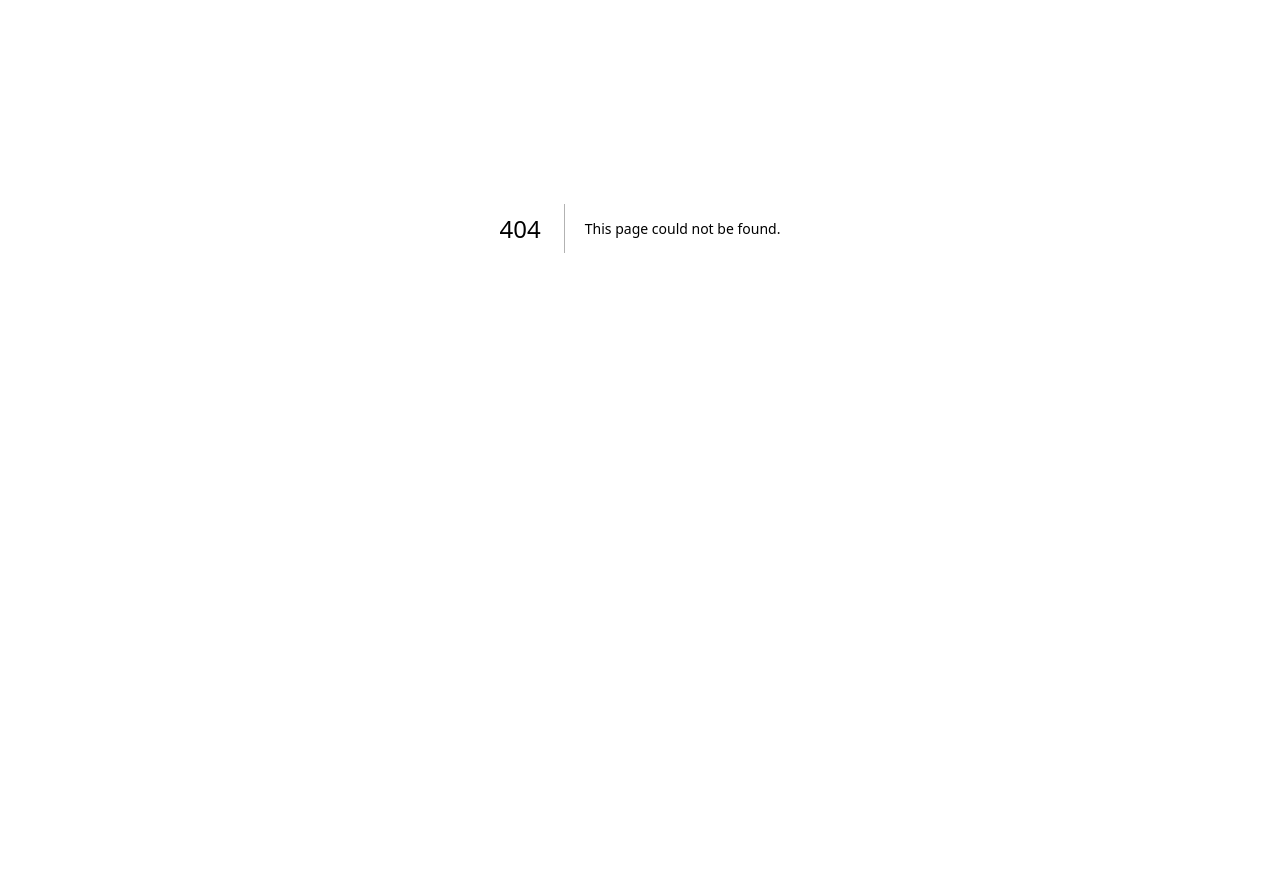
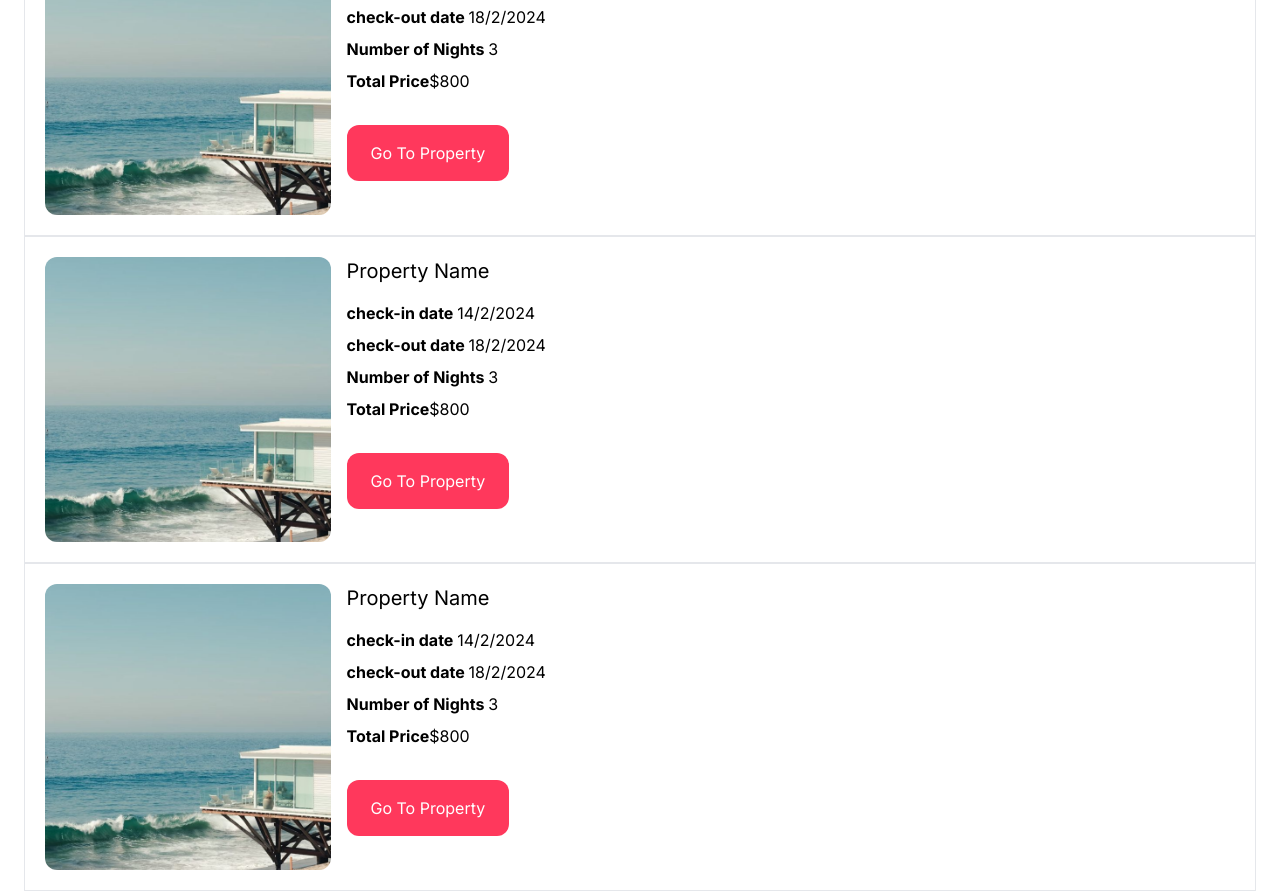
Before and after one commit to Henoker/Djangobnb, a Next.js app in the folder djangobnb/: page /myreservations in a window 1280 px wide. Before the commit this address had no page. Shown: the part 300-1191 px from the top of the page. Before the commit the page ends 928 px from the top, so only its background shows below. Built offline with nearby package versions, Linux system fonts and the light colour scheme.

Commit message:
feat: Add my reservation page

```diff
--- /dev/null
+++ b/djangobnb/app/myreservations/page.tsx
@@ -0,0 +1,91 @@
+import ContactButton from "@/app/components/ContactButton";
+import PropertList from "@/app/components/properties/PropertyList";
+import Image from "next/image";
+
+const MyReservationsPage = () => {
+    return (
+        <main className="max-w-[1500px] mx-auto px-6">
+                <h1 className=" my-6 mb-6 text-2xl">My Reservations</h1>
+                <div>
+                    <div className="p-5 grid grid-cols-1 md:grid-cols-4 gap-4 shadow-ml border border-gray-200">
+                        <div className="col-span-1">
+                            <div className="relative overflow-hidden aspect-square rounded-xl">
+                                <Image
+                                src={"/beach_1.jpg"}
+                                fill
+                                className="object-cover scale-110 transition h-full w-full"
+                                alt="Beach house"
+                                />
+                            </div>
+                        </div>
+                        <div className="col-span-3">
+                                <h2 className="mb-4 text-xl">Property Name</h2>
+                                <p className="mb-2"><strong>check-in date </strong>14/2/2024</p>
+                                <p className="mb-2"><strong>check-out date </strong>18/2/2024</p>
+                                <p className="mb-2"><strong>Number of Nights </strong>3</p>
+                                <p className="mb-2"><strong>Total Price</strong>$800</p>
+                                <div className="cursor-pointer py-4 px-6 bg-airbnb hover:bg-airbnb-dark text-white rounded-xl mt-6 inline-block">
+                                    Go To Property
+                                </div>
+                        </div>
+
+                    </div>
+                </div>
+                <div className="space-y-4">
+                    <div className="p-5 grid grid-cols-1 md:grid-cols-4 gap-4 shadow-ml border border-gray-200">
+                        <div className="col-span-1">
+                            <div className="relative overflow-hidden aspect-square rounded-xl">
+                                <Image
+                                src={"/beach_1.jpg"}
+                                fill
+                                className="object-cover scale-110 transition h-full w-full"
+                                alt="Beach house"
+                                />
+                            </div>
+                        </div>
+                        <div className="col-span-3">
+                                <h2 className="mb-4 text-xl">Property Name</h2>
+                                <p className="mb-2"><strong>check-in date </strong>14/2/2024</p>
+                                <p className="mb-2"><strong>check-out date </strong>18/2/2024</p>
+                                <p className="mb-2"><strong>Number of Nights </strong>3</p>
+                                <p className="mb-2"><strong>Total Price</strong>$800</p>
+                                <div className="cursor-pointer py-4 px-6 bg-airbnb hover:bg-airbnb-dark text-white rounded-xl mt-6 inline-block">
+                                    Go To Property
+                                </div>
+                        </div>
+
+
+                    </div>
+                </div>
+                <div>
+                    <div className="p-5 grid grid-cols-1 md:grid-cols-4 gap-4 shadow-ml border border-gray-200">
+                        <div className="col-span-1">
+                            <div className="relative overflow-hidden aspect-square rounded-xl">
+                                <Image
+                                src={"/beach_1.jpg"}
+                                fill
+                                className="object-cover scale-110 transition h-full w-full"
+                                alt="Beach house"
+                                />
+                            </div>
+                        </div>
+                        <div className="col-span-3">
+                                <h2 className="mb-4 text-xl">Property Name</h2>
+                                <p className="mb-2"><strong>check-in date </strong>14/2/2024</p>
+                                <p className="mb-2"><strong>check-out date </strong>18/2/2024</p>
+                                <p className="mb-2"><strong>Number of Nights </strong>3</p>
+                                <p className="mb-2"><strong>Total Price</strong>$800</p>
+                                <div className="cursor-pointer py-4 px-6 bg-airbnb hover:bg-airbnb-dark text-white rounded-xl mt-6 inline-block">
+                                    Go To Property
+                                </div>
+                        </div>
+
+
+                    </div>
+                </div>
+        </main>
+    )
+
+}
+
+export default MyReservationsPage;
```
